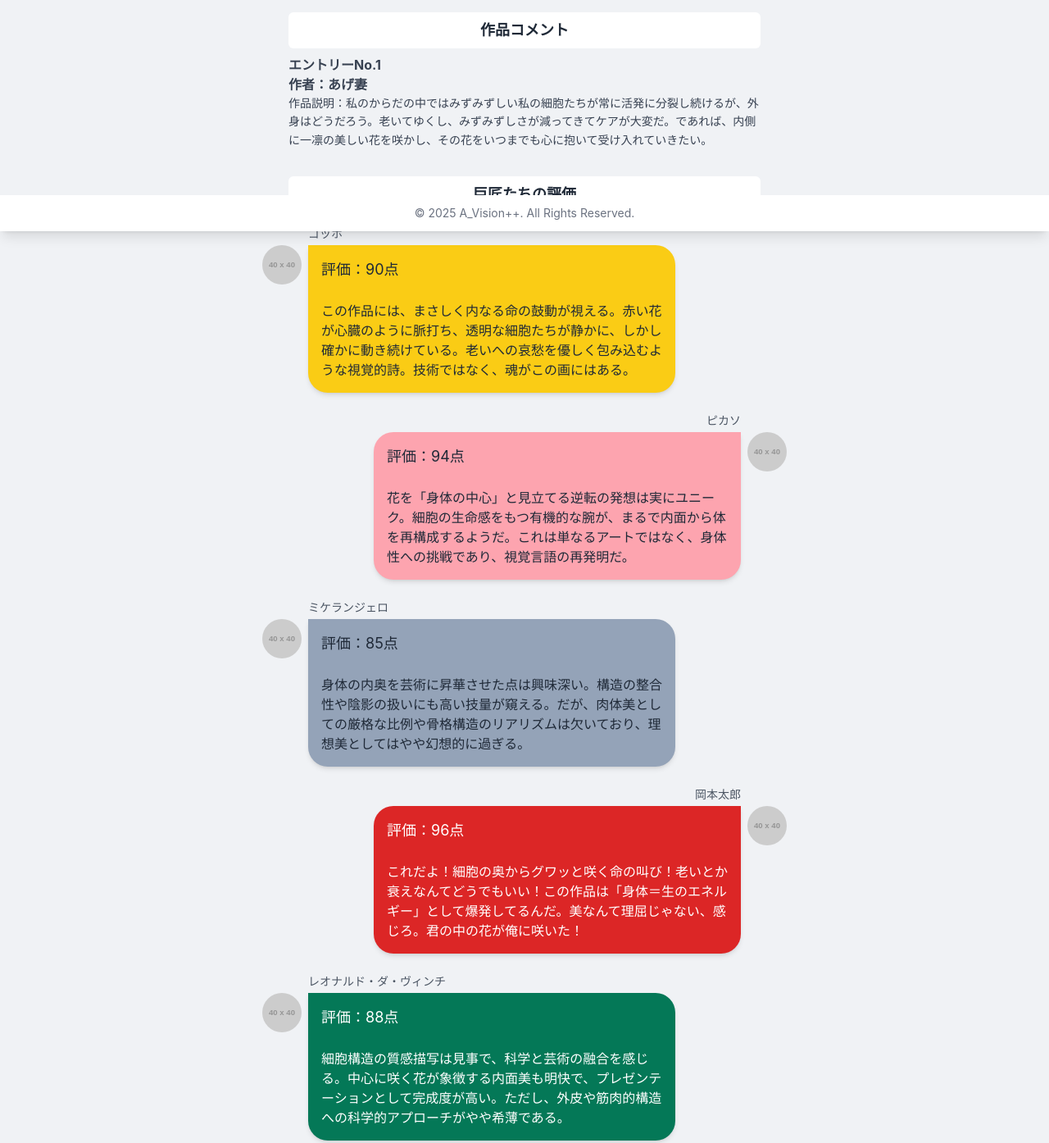
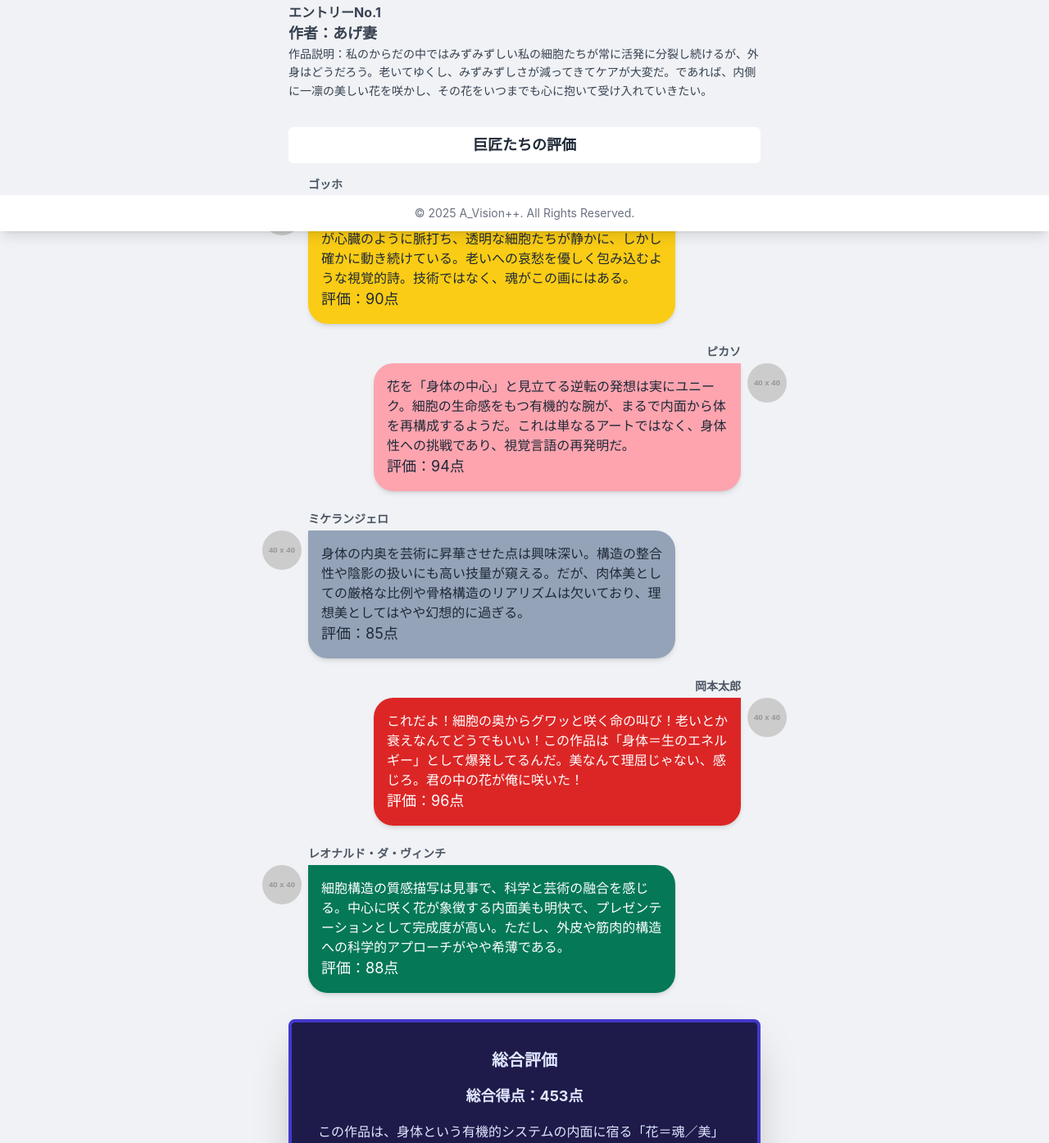
Before and after one commit to Neo-Pixelator/ai-art-competition, a plain HTML site: page index.html in a window 1280 px wide. Shown: the part 518-1912 px from the top of the page at 82% size. Drawn offline with nearby package versions, Linux system fonts and the light colour scheme; placeholder pictures from the web are drawn by us.

Commit message:
Update index.html
名前、コメント、評価、バランス変更

```diff
--- a/index.html
+++ b/index.html
@@ -57,25 +57,8 @@
     </style>
 </head>
 <body class="min-h-screen flex flex-col items-center justify-start">
-    <!-- ヘッダーセクション -->
-    <header class="w-full bg-white shadow-sm py-4 px-4 sm:px-6 lg:px-8 flex justify-between items-center fixed top-0 z-10">
-        <div class="flex items-center">
-            <!-- 戻るアイコン（例: SVG） -->
-            <svg xmlns="http://www.w3.org/2000/svg" class="h-6 w-6 text-gray-600 mr-2" fill="none" viewBox="0 0 24 24" stroke="currentColor">
-                <path stroke-linecap="round" stroke-linejoin="round" stroke-width="2" d="M15 19l-7-7 7-7" />
-            </svg>
-            <span class="text-lg font-semibold text-gray-800">AIアートコンペ</span>
-        </div>
-        <!-- ハンバーガーメニューアイコン -->
-        <button class="text-gray-600 focus:outline-none">
-            <svg xmlns="http://www.w3.org/2000/svg" class="h-8 w-8 text-red-600" fill="none" viewBox="0 0 24 24" stroke="currentColor">
-                <path stroke-linecap="round" stroke-linejoin="round" stroke-width="2" d="M4 6h16M4 12h16M4 18h16" />
-            </svg>
-        </button>
-    </header>
-
     <!-- メインコンテンツラッパー -->
-    <div class="flex-grow w-full max-w-2xl mx-auto pt-20 pb-20 flex flex-col">
+    <div class="flex-grow w-full max-w-2xl mx-auto pt-4 pb-20 flex flex-col">
 
         <!-- アート作品表示セクション -->
         <div class="p-4 bg-white shadow-md rounded-lg mx-4 mb-2">
@@ -91,7 +74,7 @@
             <div class="mx-auto mb-8 w-full max-w-xl text-gray-700">
                 <h3 class="text-lg font-bold text-gray-800 mb-2 text-center bg-white p-2 rounded-md">作品コメント</h3>
                 <p class="mb-0"><strong>エントリーNo.1</strong></p>
-                <p class="mb-0"><strong>作者：あげ妻</strong></p>
+                <p class="mb-0 text-lg font-bold">作者：あげ妻</p>
                 <p class="text-sm leading-relaxed">
                     作品説明：私のからだの中ではみずみずしい私の細胞たちが常に活発に分裂し続けるが、外身はどうだろう。老いてゆくし、みずみずしさが減ってきてケアが大変だ。であれば、内側に一凛の美しい花を咲かし、その花をいつまでも心に抱いて受け入れていきたい。
                 </p>
@@ -104,57 +87,60 @@
 
             <!-- メッセージ: ユーザー側（黄色い吹き出し） - ゴッホ (左寄せ) -->
             <div class="flex flex-col items-start mb-6 fade-in-section" data-delay="0.1s">
-                <div class="text-sm text-gray-600 mb-1 w-full text-left name-offset-left">ゴッホ</div>
+                <div class="text-sm text-gray-600 mb-1 w-full text-left name-offset-left text-lg font-bold">ゴッホ</div>
                 <div class="flex items-start">
                     <img src="image/g.png" alt="ゴッホのアバター" class="w-12 h-12 rounded-full mr-2" onerror="this.onerror=null;this.src='https://placehold.co/40x40/FFD700/FFFFFF?text=User';">
                     <div class="bg-yellow-400 text-gray-800 p-4 rounded-3xl rounded-tl-none shadow-md max-w-[80%] sm:max-w-[70%]">
-                        <p class="text-lg">評価：90点</p><br>この作品には、まさしく内なる命の鼓動が視える。赤い花が心臓のように脈打ち、透明な細胞たちが静かに、しかし確かに動き続けている。老いへの哀愁を優しく包み込むような視覚的詩。技術ではなく、魂がこの画にはある。</p>
+                        <p>この作品には、まさしく内なる命の鼓動が視える。赤い花が心臓のように脈打ち、透明な細胞たちが静かに、しかし確かに動き続けている。老いへの哀愁を優しく包み込むような視覚的詩。技術ではなく、魂がこの画にはある。</p>
+                        <p class="text-lg">評価：90点</p>
                     </div>
                 </div>
             </div>
 
             <!-- メッセージ: 相手側（青い吹き出し） - ピカソ (右寄せ) -->
-            <!-- 名前とアバターを吹き出しの上に移動し、右揃えに変更 -->
             <div class="flex flex-col items-end mb-6 fade-in-section" data-delay="0.2s">
-                <div class="text-sm text-gray-600 mb-1 w-full text-right pr-14">ピカソ</div>
+                <div class="text-sm text-gray-600 mb-1 w-full text-right pr-14 text-lg font-bold">ピカソ</div>
                 <div class="flex items-start flex-row-reverse">
                     <img src="image/p.png" alt="ピカソのアバター" class="w-12 h-12 rounded-full ml-2" onerror="this.onerror=null;this.src='https://placehold.co/40x40/4682B4/FFFFFF?text=Other';">
                     <div class="bg-rose-300 text-gray-800 p-4 rounded-3xl rounded-tr-none shadow-md max-w-[80%] sm:max-w-[70%]">
-                        <p class="text-lg">評価：94点</p><br>花を「身体の中心」と見立てる逆転の発想は実にユニーク。細胞の生命感をもつ有機的な腕が、まるで内面から体を再構成するようだ。これは単なるアートではなく、身体性への挑戦であり、視覚言語の再発明だ。</p>
+                        <p>花を「身体の中心」と見立てる逆転の発想は実にユニーク。細胞の生命感をもつ有機的な腕が、まるで内面から体を再構成するようだ。これは単なるアートではなく、身体性への挑戦であり、視覚言語の再発明だ。</p>
+                        <p class="text-lg">評価：94点</p>
                     </div>
                 </div>
             </div>
 
             <!-- メッセージ: ユーザー側（黄色い吹き出し） - ミケランジェロ (左寄せ) -->
             <div class="flex flex-col items-start mb-6 fade-in-section" data-delay="0.3s">
-                <div class="text-sm text-gray-600 mb-1 w-full text-left name-offset-left">ミケランジェロ</div>
+                <div class="text-sm text-gray-600 mb-1 w-full text-left name-offset-left text-lg font-bold">ミケランジェロ</div>
                 <div class="flex items-start">
                     <img src="image/m.png" alt="ミケランジェロのアバター" class="w-12 h-12 rounded-full mr-2" onerror="this.onerror=null;this.src='https://placehold.co/40x40/FFD700/FFFFFF?text=User';">
                     <div class="bg-slate-400 text-gray-800 p-4 rounded-3xl rounded-tl-none shadow-md max-w-[80%] sm:max-w-[70%]">
-                        <p class="text-lg">評価：85点</p><br>身体の内奥を芸術に昇華させた点は興味深い。構造の整合性や陰影の扱いにも高い技量が窺える。だが、肉体美としての厳格な比例や骨格構造のリアリズムは欠いており、理想美としてはやや幻想的に過ぎる。</p>
+                        <p>身体の内奥を芸術に昇華させた点は興味深い。構造の整合性や陰影の扱いにも高い技量が窺える。だが、肉体美としての厳格な比例や骨格構造のリアリズムは欠いており、理想美としてはやや幻想的に過ぎる。</p>
+                        <p class="text-lg">評価：85点</p>
                     </div>
                 </div>
             </div>
 
             <!-- メッセージ: 相手側（青い吹き出し） - 岡本太郎 (右寄せ) -->
-            <!-- 名前とアバターを吹き出しの上に移動し、右揃えに変更 -->
             <div class="flex flex-col items-end mb-6 fade-in-section" data-delay="0.4s">
-                <div class="text-sm text-gray-600 mb-1 w-full text-right pr-14">岡本太郎</div>
+                <div class="text-sm text-gray-600 mb-1 w-full text-right pr-14 text-lg font-bold">岡本太郎</div>
                 <div class="flex items-start flex-row-reverse">
                     <img src="image/o.png" alt="岡本太郎のアバター" class="w-12 h-12 rounded-full ml-2" onerror="this.onerror=null;this.src='https://placehold.co/40x40/4682B4/FFFFFF?text=Other';">
                     <div class="bg-red-600 text-white p-4 rounded-3xl rounded-tr-none shadow-md max-w-[80%] sm:max-w-[70%]">
-                        <p class="text-lg">評価：96点</p><br>これだよ！細胞の奥からグワッと咲く命の叫び！老いとか衰えなんてどうでもいい！この作品は「身体＝生のエネルギー」として爆発してるんだ。美なんて理屈じゃない、感じろ。君の中の花が俺に咲いた！</p>
+                        <p>これだよ！細胞の奥からグワッと咲く命の叫び！老いとか衰えなんてどうでもいい！この作品は「身体＝生のエネルギー」として爆発してるんだ。美なんて理屈じゃない、感じろ。君の中の花が俺に咲いた！</p>
+                        <p class="text-lg">評価：96点</p>
                     </div>
                 </div>
             </div>
 
             <!-- メッセージ: ユーザー側（黄色い吹き出し） - レオナルド・ダ・ヴィンチ (左寄せ) -->
             <div class="flex flex-col items-start mb-6 fade-in-section" data-delay="0.5s">
-                <div class="text-sm text-gray-600 mb-1 w-full text-left ml-14">レオナルド・ダ・ヴィンチ</div>
+                <div class="text-sm text-gray-600 mb-1 w-full text-left ml-14 text-lg font-bold">レオナルド・ダ・ヴィンチ</div>
                 <div class="flex items-start">
                     <img src="image/d.png" alt="レオナルド・ダ・ヴィンチのアバター" class="w-12 h-12 rounded-full mr-2" onerror="this.onerror=null;this.src='https://placehold.co/40x40/FFD700/FFFFFF?text=User';">
                     <div class="bg-emerald-700 text-white p-4 rounded-3xl rounded-tl-none shadow-md max-w-[80%] sm:max-w-[70%]">
-                        <p class="text-lg">評価：88点</p><br>細胞構造の質感描写は見事で、科学と芸術の融合を感じる。中心に咲く花が象徴する内面美も明快で、プレゼンテーションとして完成度が高い。ただし、外皮や筋肉的構造への科学的アプローチがやや希薄である。</p>
+                        <p>細胞構造の質感描写は見事で、科学と芸術の融合を感じる。中心に咲く花が象徴する内面美も明快で、プレゼンテーションとして完成度が高い。ただし、外皮や筋肉的構造への科学的アプローチがやや希薄である。</p>
+                        <p class="text-lg">評価：88点</p>
                     </div>
                 </div>
             </div>
```
